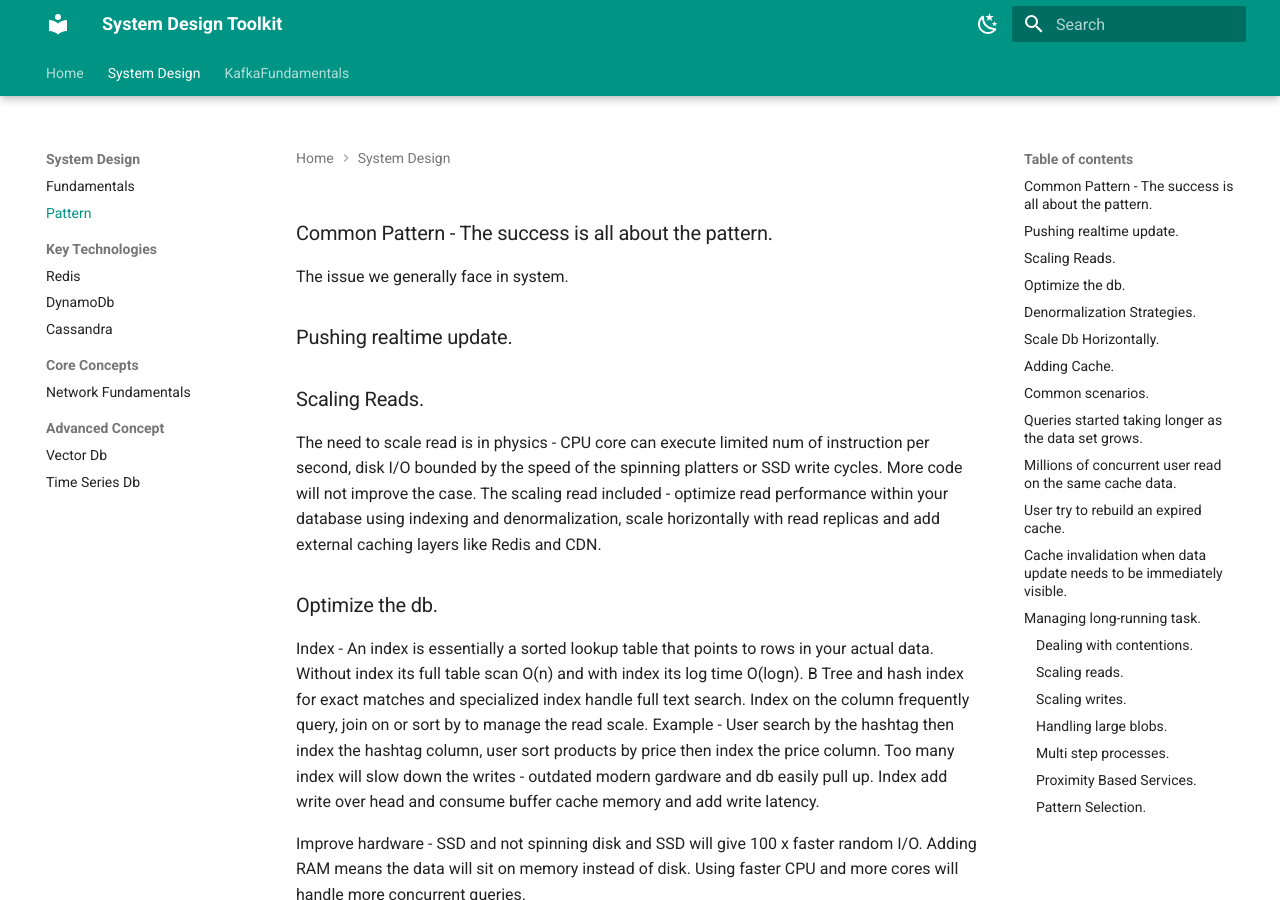
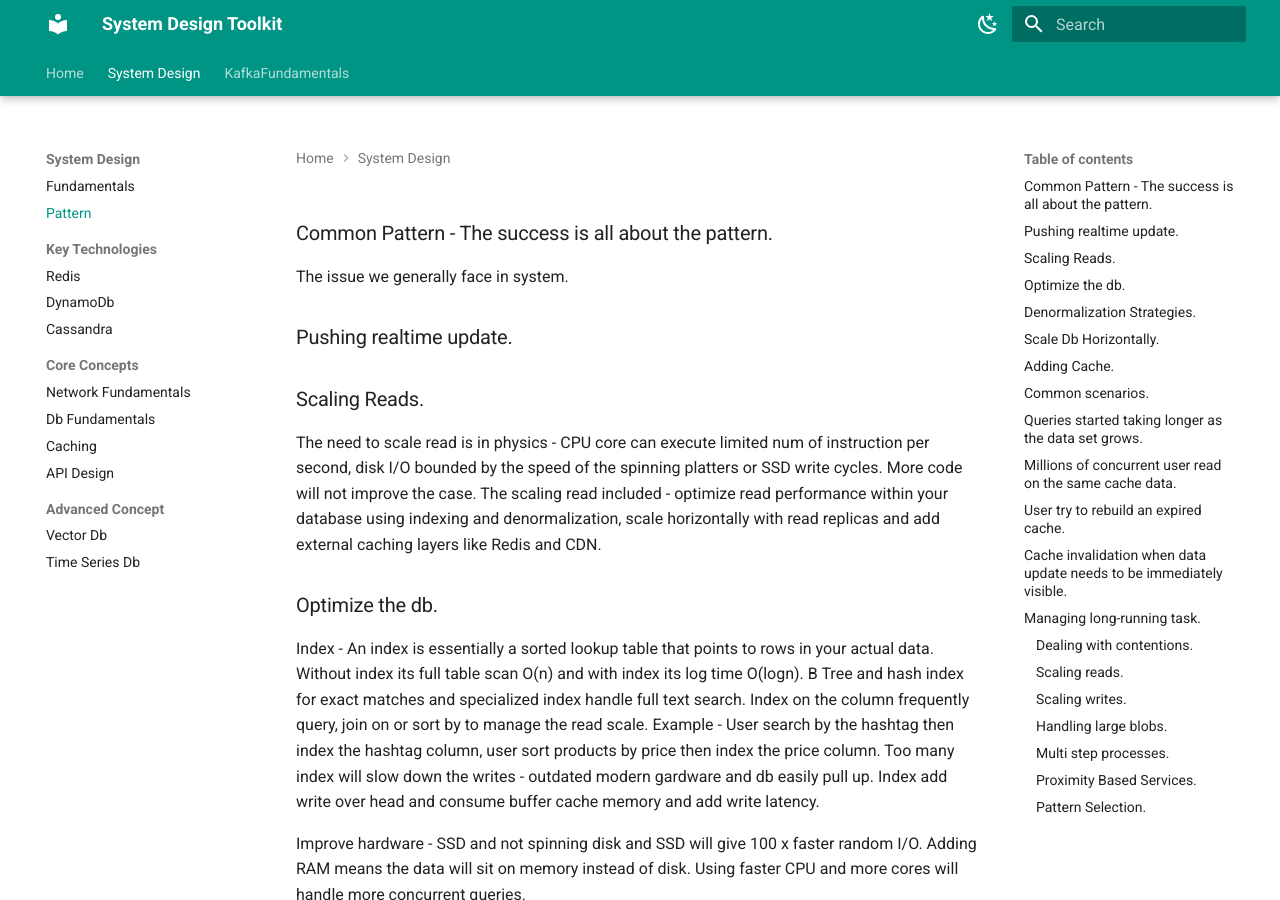
Before and after one commit to Suchismita-Deb/blogSystemDesign, an MkDocs documentation site: the page built from docs/SystemDesign/Pattern.md, in a window 1280 px wide and 900 px high. Built offline with MkDocs 1.6.1 and Material for MkDocs 9.7.7, drawn with Linux system fonts in a browser that asks for light colours.

Commit message:
initial commit.

```diff
--- a/mkdocs.yml
+++ b/mkdocs.yml
@@ -11,6 +11,9 @@ nav:
           - Cassandra: Cassandra.md
       - Core Concepts:
           - Network Fundamentals: SystemDesign/CoreConcepts/Network.md
+          - Db Fundamentals: SystemDesign/CoreConcepts/Db.md
+          - Caching: SystemDesign/CoreConcepts/Caching.md
+          - API Design: SystemDesign/CoreConcepts/API.md
       - Advanced Concept:
           - Vector Db: SystemDesign/AdvancedConcept/Vector.md
           - Time Series Db: SystemDesign/AdvancedConcept/TimeSeriesDb.md
```
